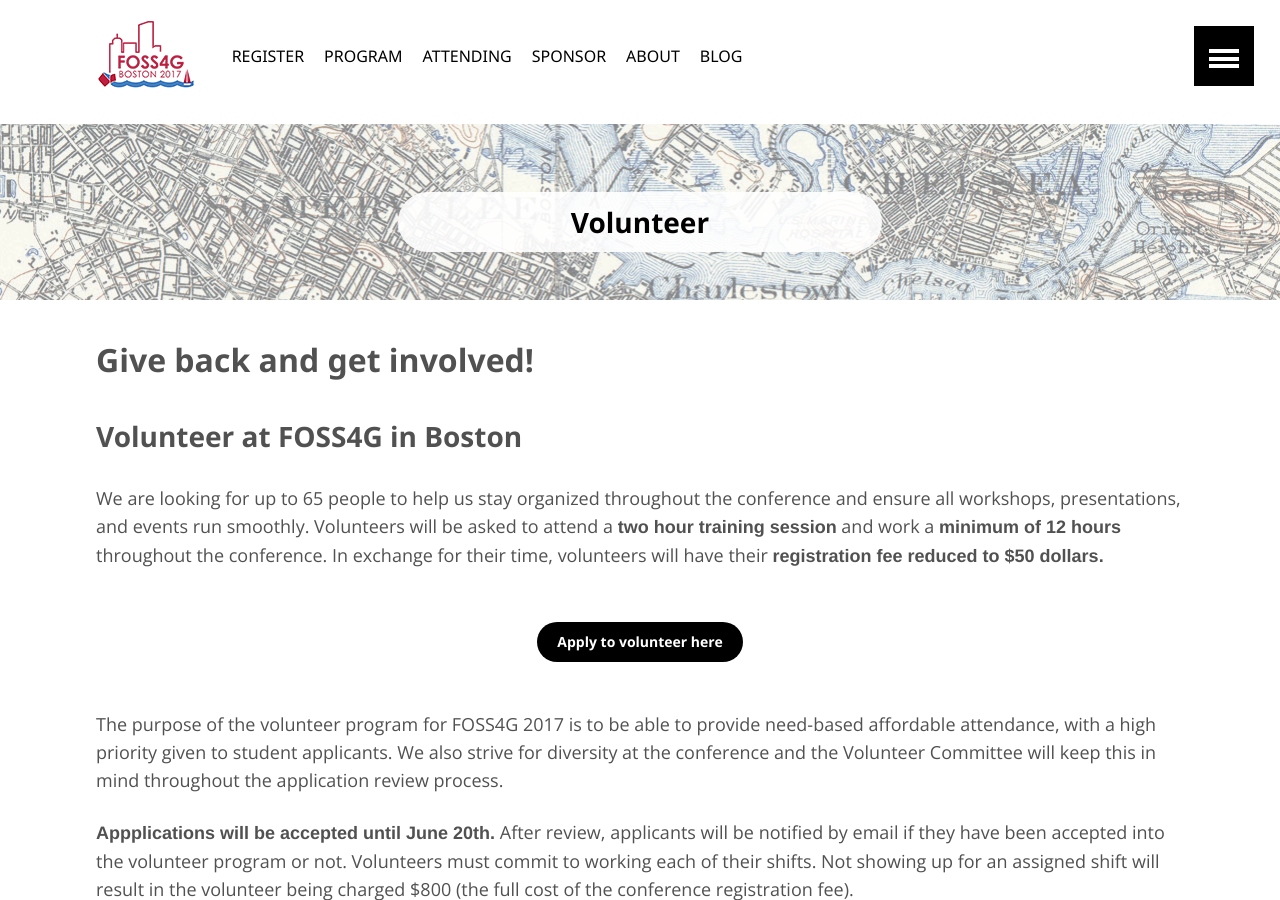
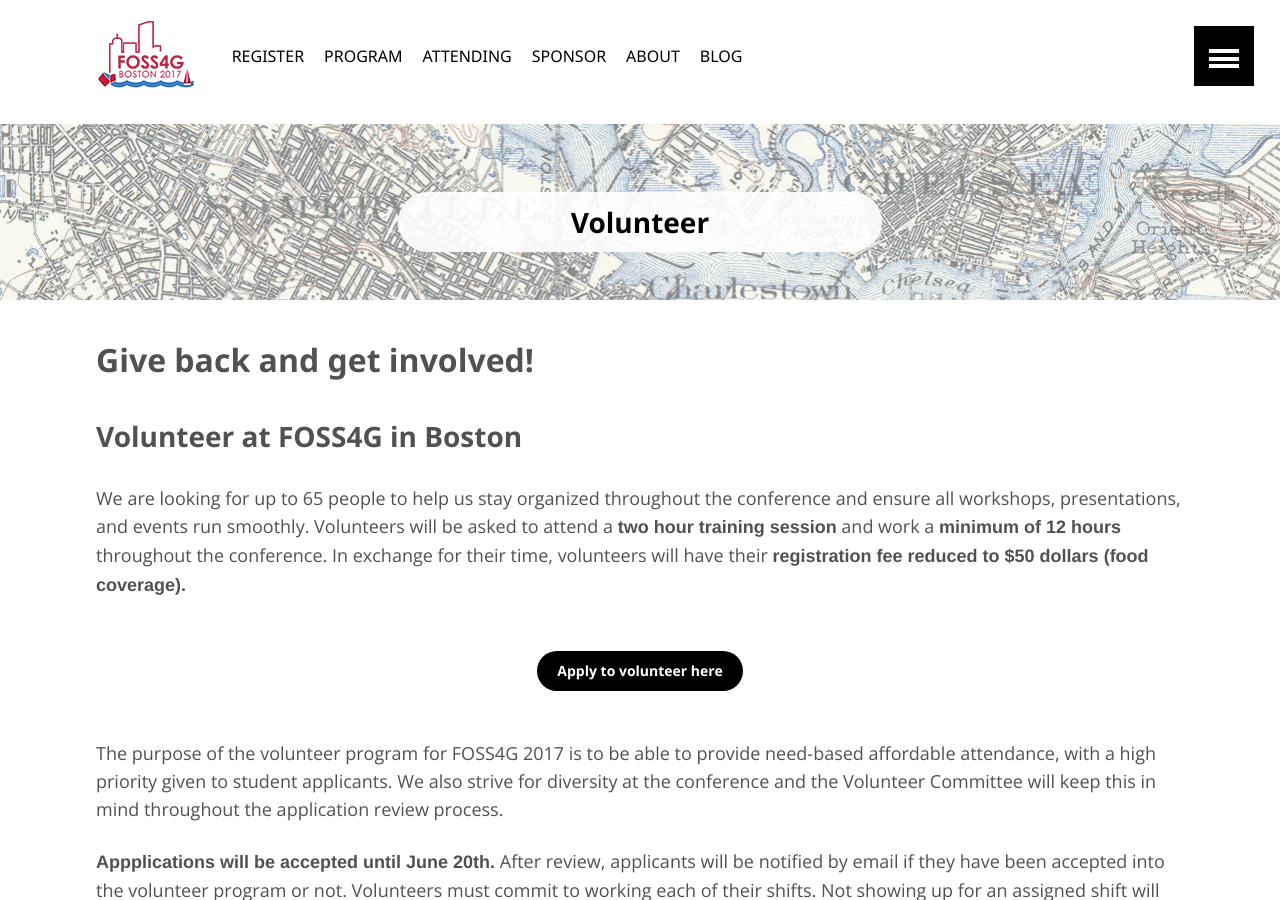
Before and after one commit to AvidGeo/foss4g2017-dev, a Jekyll site: the page built from volunteer/index.html, in a window 1280 px wide and 900 px high. Built offline with Jekyll 4.4.1, drawn with Linux system fonts in a browser that asks for light colours.

Commit message:
launch volunteer and add mapjunction

```diff
--- a/_includes/header.html
+++ b/_includes/header.html
@@ -5,9 +5,9 @@
       <ul>
         <li class="dropdown">
           <a href="{{ site.baseurl }}/register/" class="dropbtn">Register</a>
-        <!--  <div class="dropdown-content">
+          <div class="dropdown-content">
             <a href="{{ site.baseurl }}/volunteer/">Volunteer</a>
-          </div> -->
+          </div>
         </li>
         <li class="dropdown">
           <a href="{{ site.baseurl }}/program/" class="dropbtn">Program</a>
--- a/_layouts/home.html
+++ b/_layouts/home.html
@@ -47,8 +47,8 @@
                             <th class="second-col">Milestone</th>
                         </tr>
                         <tr>
-                            <td>May 31</td>
-                            <td class="second-col">Academic Papers &amp; Posters Due</td>
+                            <td>June 20</td>
+                            <td class="second-col">Volunteer Application Closes</td>
                         </tr>
                         <tr>
                             <td>Aug 14</td>
--- a/index.html
+++ b/index.html
@@ -539,6 +539,11 @@
           <img src="images/sponsor_urthecast_web.jpg" alt="Urthecast Logo">
         </a>
       </div>
+      <div class="nice-person nice-person-bronze">
+        <a href="http://www.mapjunction.com/">
+          <img src="images/sponsor_mapjunction_web.png" alt="Mapjunction Logo">
+        </a>
+      </div>
     </div>
   </div>
   <div class="gen-section">
--- a/program/index.html
+++ b/program/index.html
@@ -13,7 +13,7 @@
         <li><strong>Code Sprint</strong> - Saturday</li>
     </ul>
     <h4>Times and Details</h4>
-    <p>The following grid provides daily information of where and when planned events will be</p>
+    <p>The following grid provides daily information of where and when planned events will be.</p>
     <p>Locations are listed here and color-coded at the top of the grid:</p>
     <table style="width:200px;text-align:center;color:black;">
       <tr>
--- a/volunteer/index.html
+++ b/volunteer/index.html
@@ -10,9 +10,9 @@
 
           <p>We are looking for up to 65 people to help us stay organized throughout the conference and ensure all workshops, presentations, and events
             run smoothly. Volunteers will be asked to attend a <strong>two hour training session</strong> and work a <strong>minimum of 12 hours</strong>
-            throughout the conference. In exchange for their time, volunteers will have their <strong>registration fee reduced to $50 dollars.</strong></p>
+            throughout the conference. In exchange for their time, volunteers will have their <strong>registration fee reduced to $50 dollars (food coverage).</strong></p>
 
-      <h6 align="center"><a href="" class="btn">Apply to volunteer here</a></h6>
+      <h6 align="center"><a href="https://goo.gl/forms/h61H2g9QoKSuv67X2" class="btn">Apply to volunteer here</a></h6>
 
          <p>The purpose of the volunteer program for FOSS4G 2017 is to be able to provide need-based affordable attendance, with a high priority given to student applicants. We also strive for diversity
             at the conference and the Volunteer Committee will keep this in mind throughout the application review process.</p>
@@ -62,4 +62,4 @@
 
         <h4>Apply</h4>
             <p>We're looking for people who have great customer service skills, can work well in a team, and most of all, are excited to give back to the FOSS4G community
-              and get involved. If that sounds like you, <a href="" class="btn">apply to be a volunteer!</a> </p>
+              and get involved. If that sounds like you, <a href="https://goo.gl/forms/h61H2g9QoKSuv67X2" class="btn">apply to be a volunteer!</a> </p>
```
Also changed, not shown: sponsor/index.md (+1 -1 lines), images/sponsor_mapjunction_web.png (added).
